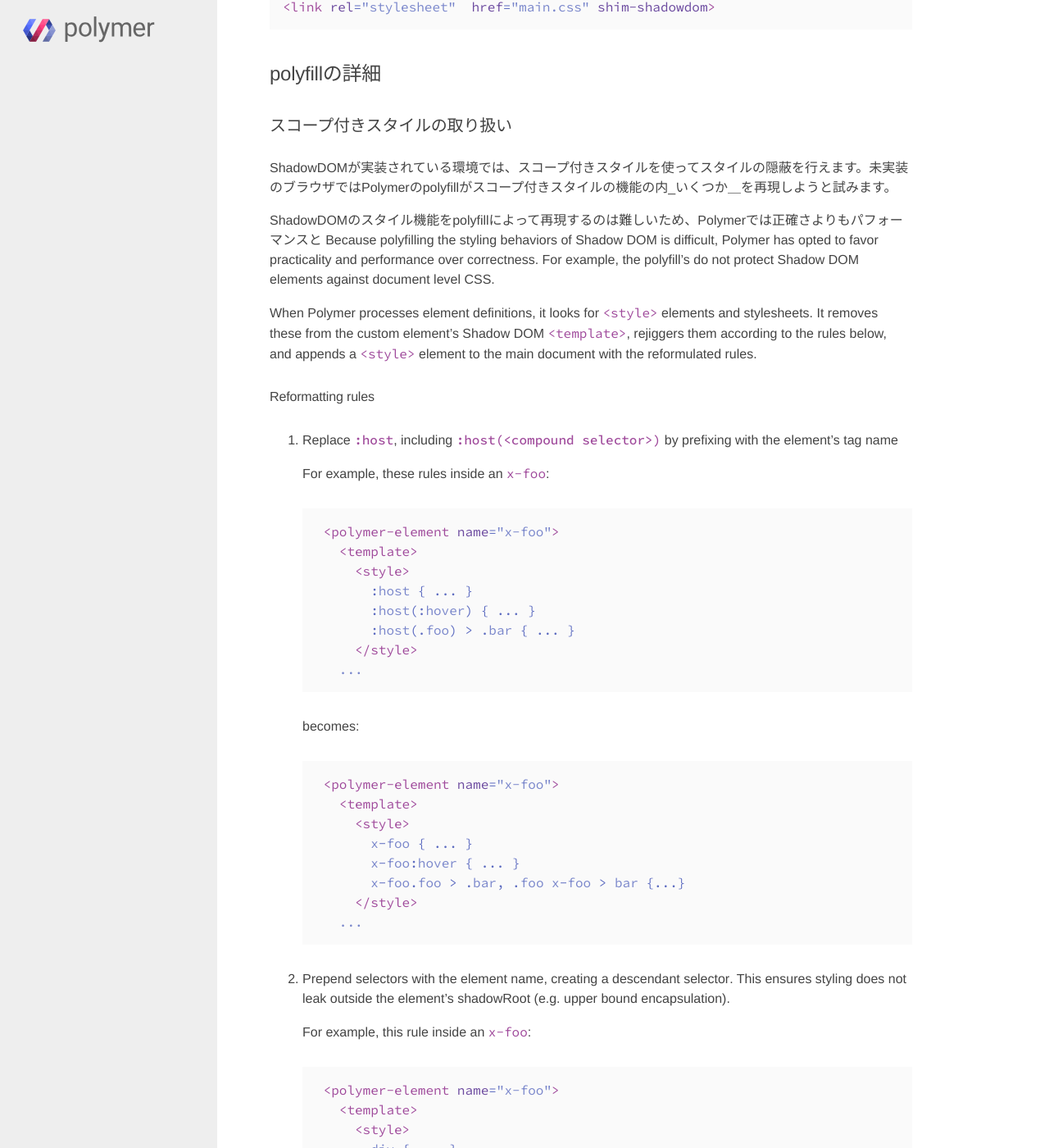
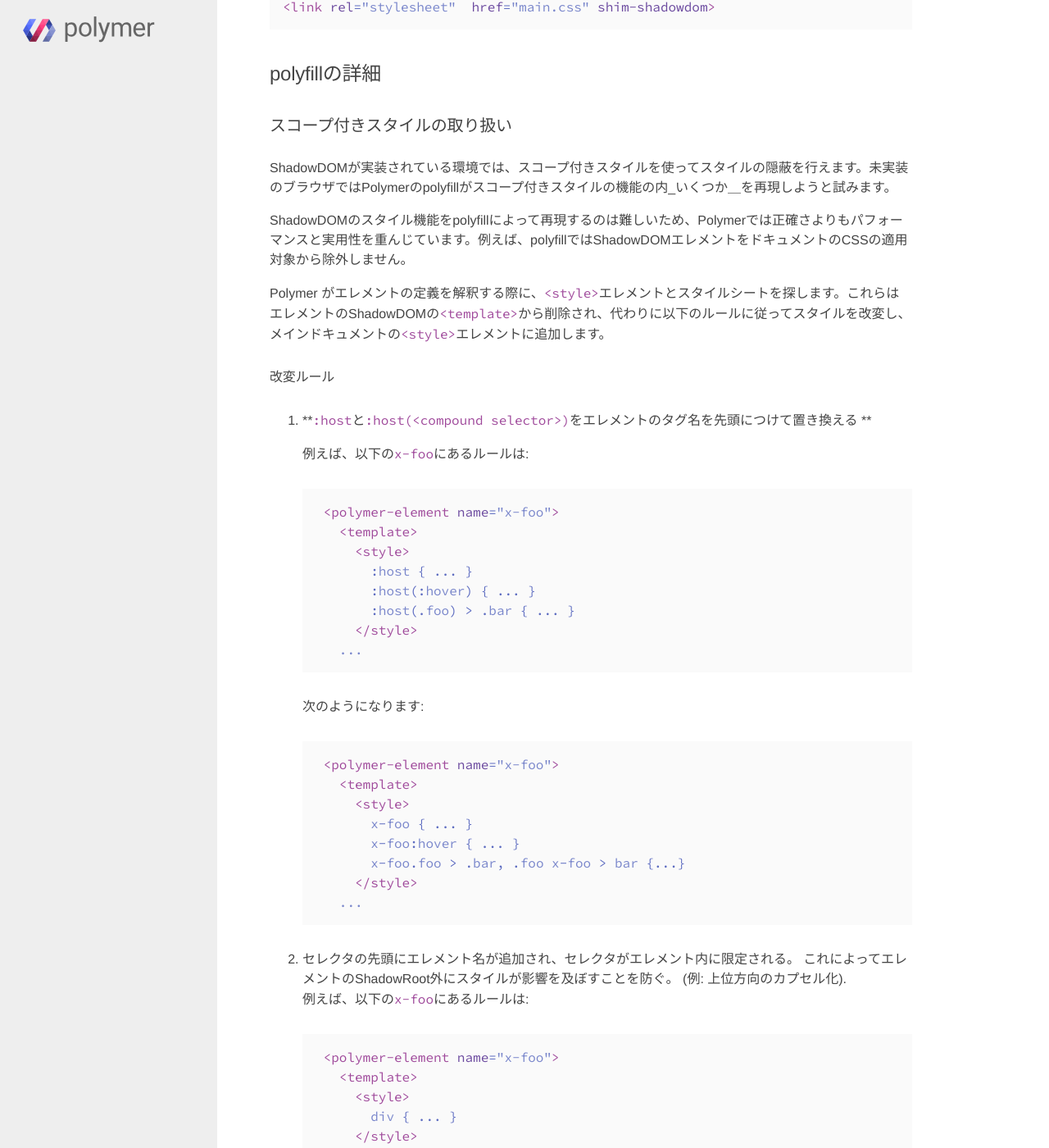
Before and after one commit to craftgear/polymer-docs-ja, a Jekyll site: the page built from docs_ja/docs/polymer/styling.md, in a window 1280 px wide and 1400 px high, scrolled down 6571 px. Shown: the whole window at 82% size. Built offline with Jekyll 4.4.1, drawn with Linux system fonts in a browser that asks for light colours; some web fonts are replaced; a script that is not in the unit is left out; some of the changed text lies outside the part shown.

Commit message:
done styling.md

```diff
--- a/docs_ja/docs/polymer/styling.md
+++ b/docs_ja/docs/polymer/styling.md
@@ -262,19 +262,15 @@ polyfill環境下では{{site.project_title}}は`<polymer-element>`内にある
 
 ShadowDOMが実装されている環境では、スコープ付きスタイルを使ってスタイルの隠蔽を行えます。未実装のブラウザでは{{site.project_title}}のpolyfillがスコープ付きスタイルの機能の内_いくつか＿を再現しようと試みます。
 
-ShadowDOMのスタイル機能をpolyfillによって再現するのは難しいため、{{site.project_title}}では正確さよりもパフォーマンスと
-Because polyfilling the styling behaviors of Shadow DOM is difficult, {{site.project_title}}
-has opted to favor practicality and performance over correctness. For example,
-the polyfill's do not protect Shadow DOM elements against document level CSS.
+ShadowDOMのスタイル機能をpolyfillによって再現するのは難しいため、{{site.project_title}}では正確さよりもパフォーマンスと実用性を重んじています。例えば、polyfillではShadowDOMエレメントをドキュメントのCSSの適用対象から除外しません。
 
-When {{site.project_title}} processes element definitions, it looks for `<style>` elements
-and stylesheets. It removes these from the custom element's Shadow DOM `<template>`, rejiggers them according to the rules below, and appends a `<style>` element to the main document with the reformulated rules.
+{{site.project_title}} がエレメントの定義を解釈する際に、`<style>`エレメントとスタイルシートを探します。これらはエレメントのShadowDOMの`<template>`から削除され、代わりに以下のルールに従ってスタイルを改変し、メインドキュメントの`<style>`エレメントに追加します。
 
-#### Reformatting rules {#reformatrules}
+#### 改変ルール {#reformatrules}
 
-1. **Replace `:host`, including `:host(<compound selector>)` by prefixing with the element's tag name**
+1. **`:host`と`:host(<compound selector>)`をエレメントのタグ名を先頭につけて置き換える **
 
-      For example, these rules inside an `x-foo`:
+      例えば、以下の`x-foo`にあるルールは:
 
         <polymer-element name="x-foo">
           <template>
@@ -285,7 +281,7 @@ and stylesheets. It removes these from the custom element's Shadow DOM `<templat
             </style>
           ...
 
-      becomes:
+      次のようになります:
 
         <polymer-element name="x-foo">
           <template>
@@ -296,10 +292,8 @@ and stylesheets. It removes these from the custom element's Shadow DOM `<templat
             </style>
           ...
 
-1. **Prepend selectors with the element name, creating a descendant selector**.
-This ensures styling does not leak outside the element's shadowRoot (e.g. upper bound encapsulation).
-
-      For example, this rule inside an `x-foo`:
+1. **セレクタの先頭にエレメント名が追加され、セレクタがエレメント内に限定される。** これによってエレメントのShadowRoot外にスタイルが影響を及ぼすことを防ぐ。 (例: 上位方向のカプセル化).
+      例えば、以下の`x-foo`にあるルールは:
 
         <polymer-element name="x-foo">
           <template>
@@ -308,7 +302,7 @@ This ensures styling does not leak outside the element's shadowRoot (e.g. upper
             </style>
           ...
 
-      becomes:
+      次のようになります:
 
         <polymer-element name="x-foo">
           <template>
@@ -317,26 +311,24 @@ This ensures styling does not leak outside the element's shadowRoot (e.g. upper
             </style>
           ...
 
-      Note, this technique does not enforce lower bound encapsulation. For that,
-      you need to [forcing strict styling](#strictstyling).
+      このテクニックは下位方向のカプセル化を保証しないことに注意して下さい。下位方向のカプセル化には [厳格なスタイルを強制する](#strictstyling)が使えます。
 
-1. **Replace `::shadow` and `/deep/`** with a `<space>` character.
+1. **`::shadow`と`/deep/`を`<space>`キャラクタで置換えます**
 
-### Forcing strict styling {#strictstyling}
+### 厳格なスタイルを強制する {#strictstyling}
 
-By default, {{site.project_title}} does not enforce lower bound styling encapsulation.
-The lower bound is the boundary between insertion points and the shadow host's children.
+デフォルトでは{{site.projet_title}}は下位方向のカプセル化を強制しません。下位方向の境界とは、挿入ポイントとShadhowHostの子要素ののあいだのことです。
 
-You can turn lower bound encapsulation by setting `Platform.ShadowCSS.strictStyling`:
+`Olatform.ShadowCSS.strictStyling`を設定することで下位方向のカプセル化を有効に出来ます:
 
     Platform.ShadowCSS.strictStyling = true;
 
-This isn't yet the default because it requires that you add the custom element's name as an attribute on all DOM nodes in the shadowRoot (e.g. `<span x-foo>`).
+これがまだデフォルトでない理由は、ShadowRootにある全てのDOMノードにエレメント名を属性として追加しなければならないからです。(例 `<span x-foo>`)
 
 
-### Manually invoking the style shimmer {#manualshim}
+### 手動でスタイルの機能補完を有効にする {#manualshim}
 
-In rare cases, you may need to shim a stylesheet yourself. {{site.project_title}}'s Shadow DOM polyfill shimmer can be run manually like so:
+まれなケースとして、スタイルシートの機能補完を手動で有効にする必要があるかもしれません。{{site.project_title}}のShadowDOM polyfillの機能は次のようにして手動で実行できます:
 
     <style id="newstyles">
      ...
@@ -348,5 +340,4 @@ In rare cases, you may need to shim a stylesheet yourself. {{site.project_title}
           style.textContent, 'my-scope');
     Platform.ShadowCSS.addCssToDocument(cssText);
 
-Running this shims the styles, scopes their rules with 'my-scope', and adds the result
-to the main document.
+'my-scope'のスタイルに機能補完を実行し、その結果をメインドキュメントのスタイルに追加しています。
```
Also changed, not shown: README.md.
